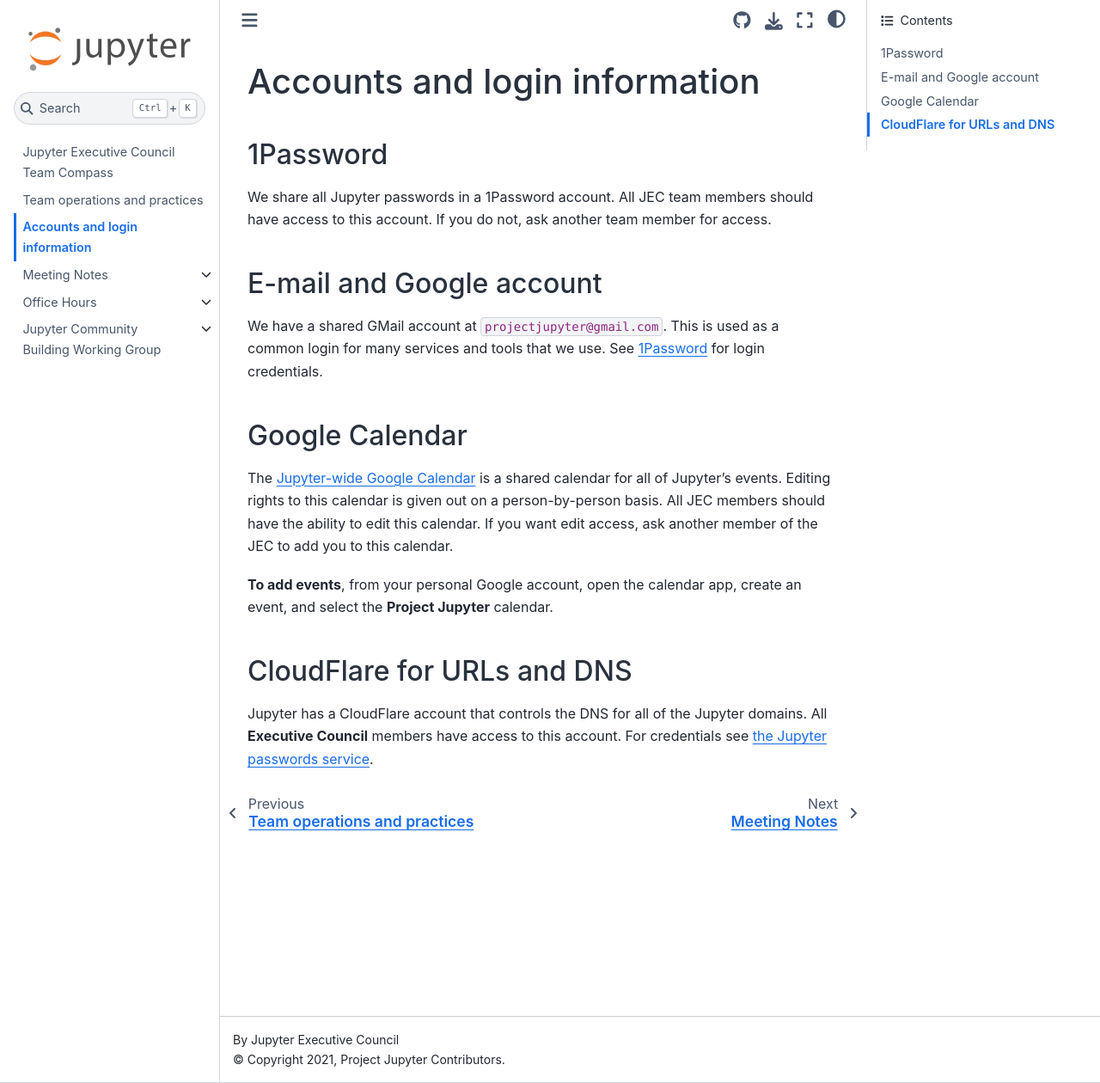
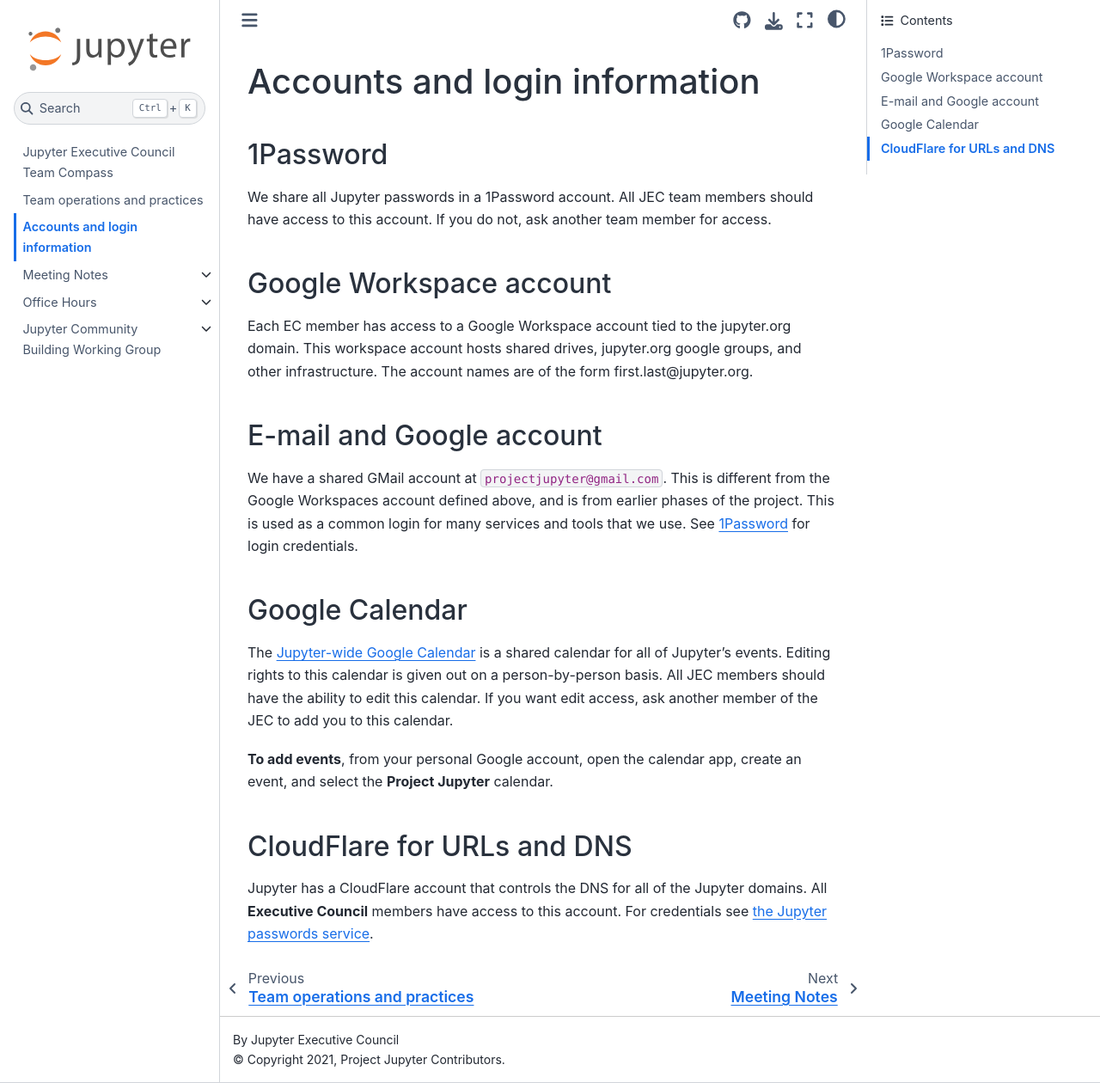
Before and after one commit to jupyter-governance/ec-team-compass, a Sphinx documentation site: the page built from docs/accounts.md, in a window 1280 px wide and 1260 px high. Shown: the whole window at 86% size. Built offline with Sphinx 7.4.7 and the Sphinx Book theme 1.1.4, drawn with Linux system fonts in a browser that asks for light colours.

Commit message:
Update accounts.md with google workspace info (#137)
* Update accounts.md with google workspace info

* Update docs/accounts.md

---------

Co-authored-by: Chris Holdgraf <choldgraf@gmail.com>

```diff
--- a/docs/accounts.md
+++ b/docs/accounts.md
@@ -7,9 +7,13 @@
 All JEC team members should have access to this account.
 If you do not, ask another team member for access.
 
+## Google Workspace account
+
+Each EC member has access to a Google Workspace account tied to the jupyter.org domain. This workspace account hosts shared drives, jupyter.org google groups, and other infrastructure. The account names are of the form first.last@jupyter.org.
+
 ## E-mail and Google account
 
-We have a shared GMail account at `projectjupyter@gmail.com`.
+We have a shared GMail account at `projectjupyter@gmail.com`. This is different from the Google Workspaces account defined above, and is from earlier phases of the project.
 This is used as a common login for many services and tools that we use.
 See [](#passwords) for login credentials.
 
```
